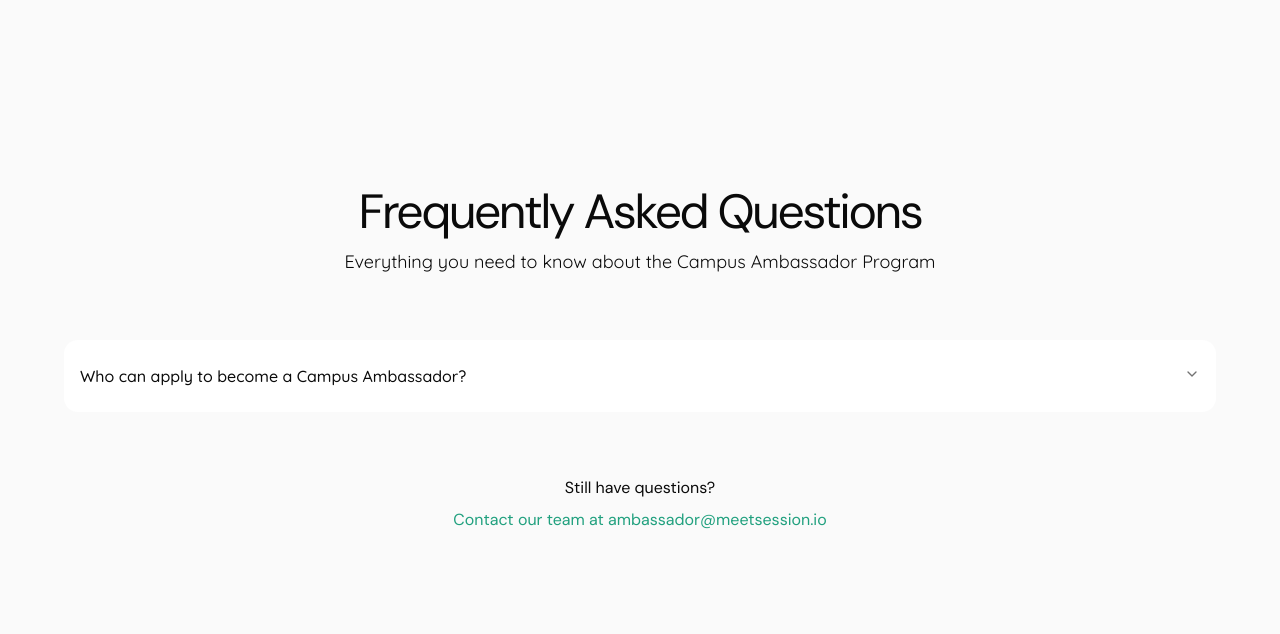
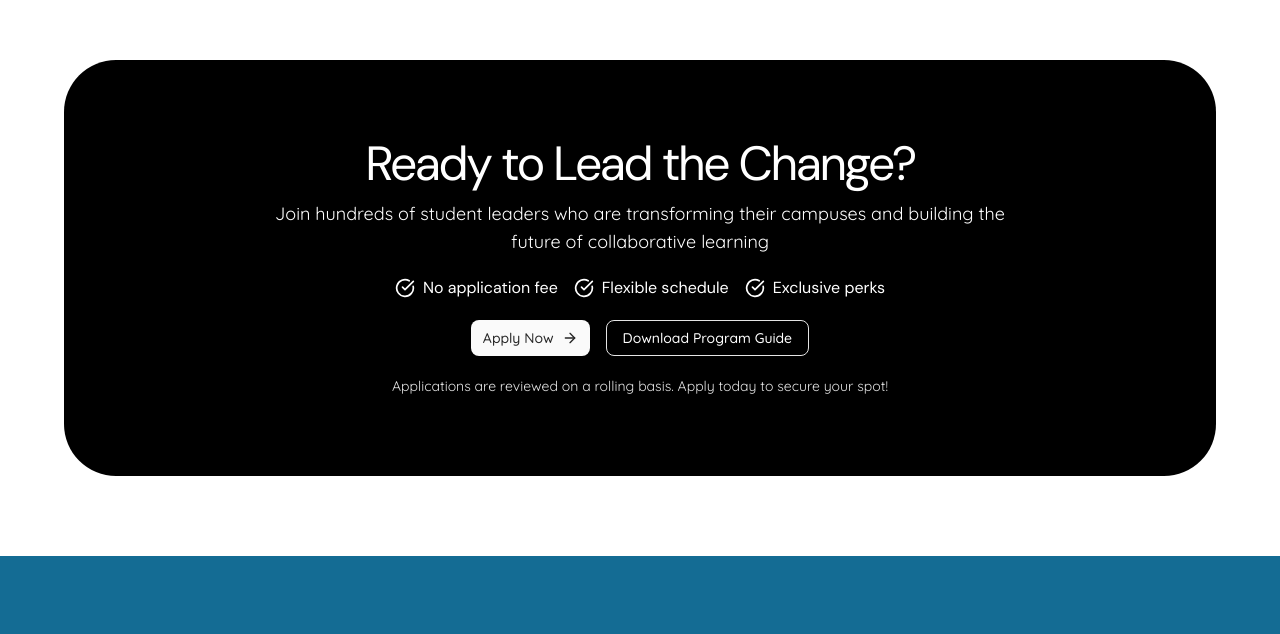
Before and after one commit to Devon-Technologies-LTD/meetsession-website, a Next.js app: page /ambassador in a window 1280 px wide. Shown: the part 6692-7326 px from the top of the page. Built offline with nearby package versions, Linux system fonts and the light colour scheme; a web font is replaced by a local one.

Commit message:
feat: remove faq section of ambassador page

```diff
--- a/src/app/(base)/ambassador/page.tsx
+++ b/src/app/(base)/ambassador/page.tsx
@@ -1,9 +1,11 @@
+/*
 import {
   Accordion,
   AccordionContent,
   AccordionItem,
   AccordionTrigger,
 } from "@/components/ui/accordion";
+*/
 import { Button } from "@/components/ui/button";
 import {
   Card,
@@ -49,7 +51,7 @@ export default function Page() {
       <MentorshipTrack />
       <HowItWorks />
       <Benefits />
-      <FAQs />
+      {/*<FAQs />*/}
       <CTA />
     </div>
   );
@@ -620,6 +622,7 @@ const benefits = [
   },
 ];
 
+/*
 function FAQs() {
   return (
     <div
@@ -679,6 +682,7 @@ const questions = [
       "Any undergraduate student who is currently enrolled in a college or university.",
   },
 ];
+*/
 
 function CTA() {
   return (
```
